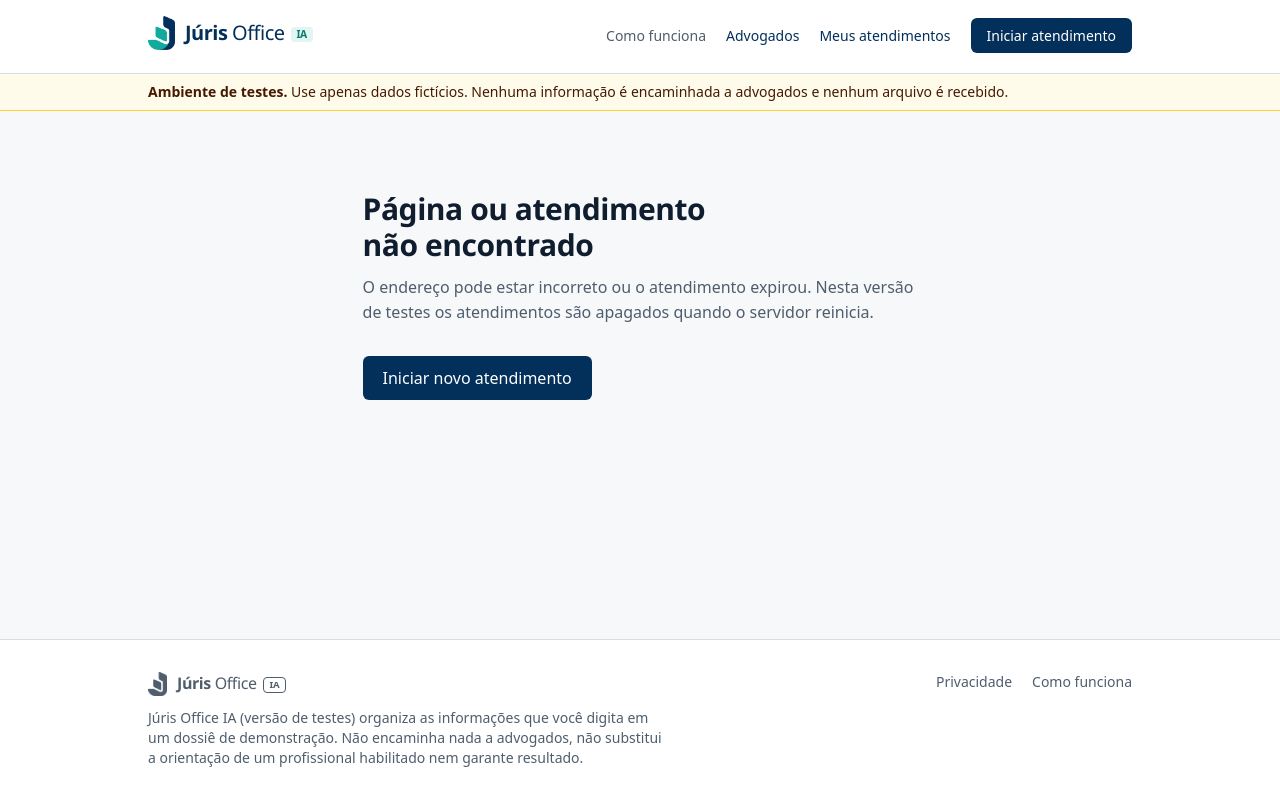
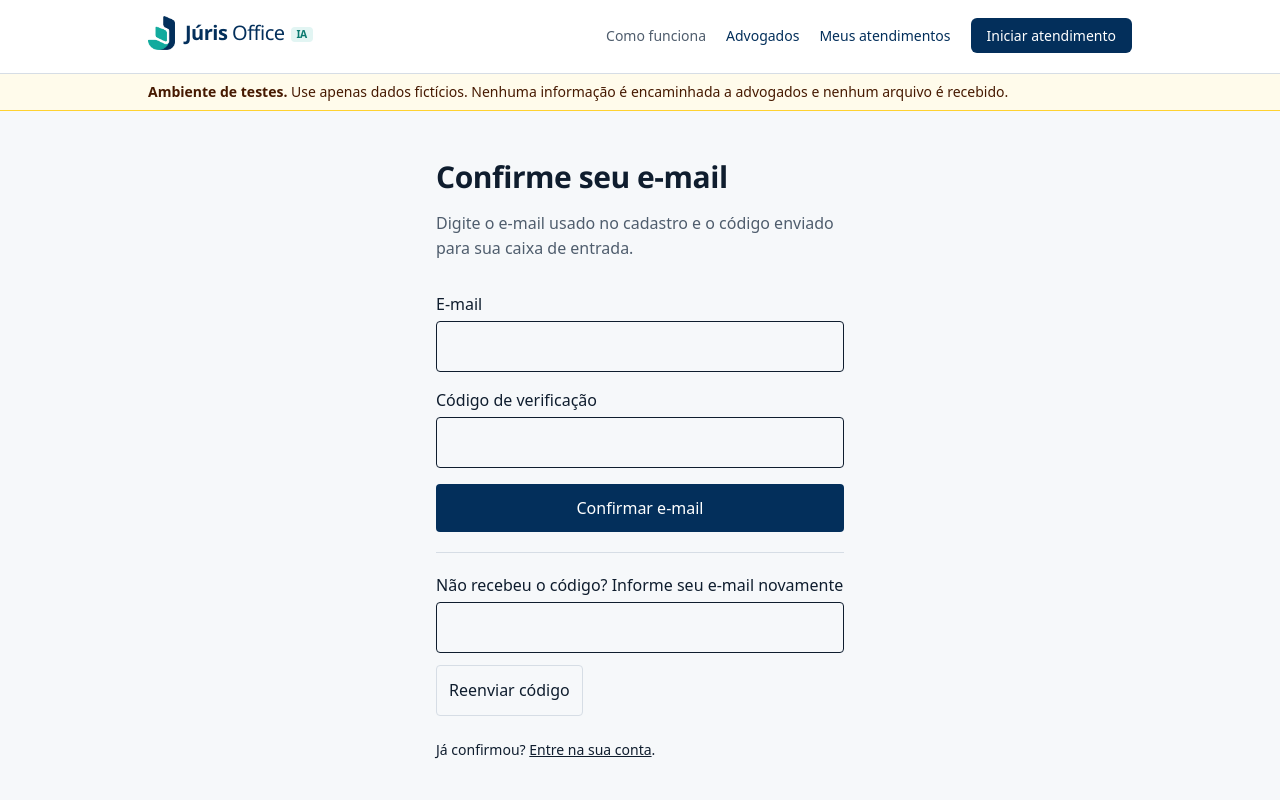
Before and after one commit to ravilson-create/Juris-Office, a Next.js app: page /auth/verify in a window 1280 px wide. Before the commit this address had no page. Shown: the top 800 px of the page. Built offline with nearby package versions, Linux system fonts and the light colour scheme.

Commit message:
Support Neon email verification code after signup

```diff
--- a/app/auth/actions.ts
+++ b/app/auth/actions.ts
@@ -5,7 +5,7 @@ import { z } from "zod";
 import { getAuth } from "@/lib/auth/server";
 import { claimLegacyCases } from "@/lib/auth/case-access";
 
-export type AuthState = { error: string } | null;
+export type AuthState = { error?: string; message?: string } | null;
 
 const credentials = z.object({
   email: z.email().max(254),
@@ -30,8 +30,31 @@ export async function signUp(_state: AuthState, form: FormData): Promise<AuthSta
   if (!input.success) return { error: "Confira nome, e-mail e senha (mínimo de 12 caracteres)." };
   const { error } = await getAuth().signUp.email(input.data);
   if (error) return { error: "Não foi possível criar a conta. Tente novamente." };
-  await claimLegacyCases();
-  redirect("/atendimento/meus");
+  redirect("/auth/verify");
+}
+
+export async function verifyEmail(_state: AuthState, form: FormData): Promise<AuthState> {
+  const input = z
+    .object({
+      email: z.email().max(254),
+      otp: z.string().trim().min(4).max(12),
+    })
+    .safeParse({ email: form.get("email"), otp: form.get("otp") });
+  if (!input.success) return { error: "Informe o e-mail e o código recebidos." };
+  const { error } = await getAuth().emailOtp.verifyEmail(input.data);
+  if (error) return { error: "Código inválido ou expirado. Confira o e-mail e tente novamente." };
+  redirect("/auth/sign-in?verified=1");
+}
+
+export async function resendVerification(_state: AuthState, form: FormData): Promise<AuthState> {
+  const email = z.email().max(254).safeParse(form.get("email"));
+  if (!email.success) return { error: "Informe um e-mail válido." };
+  const { error } = await getAuth().emailOtp.sendVerificationOtp({
+    email: email.data,
+    type: "email-verification",
+  });
+  if (error) return { error: "Não foi possível enviar outro código. Tente mais tarde." };
+  return { message: "Se a conta existir, um novo código foi enviado." };
 }
 
 export async function signOut() {
--- a/app/auth/auth-form.tsx
+++ b/app/auth/auth-form.tsx
@@ -13,6 +13,14 @@ export function AuthForm({ mode }: { mode: "sign-in" | "sign-up" }) {
   return (
     <main className="mx-auto max-w-md px-5 py-12">
       <h1 className="text-3xl">{signup ? "Criar conta" : "Entrar"}</h1>
+      {!signup && (
+        <p className="mt-3 text-muted">
+          Após o cadastro, confirme seu e-mail com o código recebido.{" "}
+          <Link href="/auth/verify" className="underline">
+            Digitar código
+          </Link>
+        </p>
+      )}
       <form action={action} className="mt-8 flex flex-col gap-5">
         {signup && (
           <label className="flex flex-col gap-1">
--- /dev/null
+++ b/app/auth/verify/page.tsx
@@ -0,0 +1,21 @@
+import Link from "next/link";
+import { VerifyForm } from "./verify-form";
+
+export default function VerifyPage() {
+  return (
+    <main className="mx-auto max-w-md px-5 py-12">
+      <h1 className="text-3xl">Confirme seu e-mail</h1>
+      <p className="mt-4 text-muted">
+        Digite o e-mail usado no cadastro e o código enviado para sua caixa de entrada.
+      </p>
+      <VerifyForm />
+      <p className="mt-6 text-sm">
+        Já confirmou?{" "}
+        <Link href="/auth/sign-in" className="underline">
+          Entre na sua conta
+        </Link>
+        .
+      </p>
+    </main>
+  );
+}
--- /dev/null
+++ b/app/auth/verify/verify-form.tsx
@@ -0,0 +1,66 @@
+"use client";
+
+import { useActionState } from "react";
+import { resendVerification, verifyEmail, type AuthState } from "../actions";
+
+export function VerifyForm() {
+  const [state, action, pending] = useActionState<AuthState, FormData>(verifyEmail, null);
+  const [resendState, resendAction, resending] = useActionState<AuthState, FormData>(
+    resendVerification,
+    null,
+  );
+  return (
+    <div className="mt-8 space-y-5">
+      <form action={action} className="flex flex-col gap-4">
+        <label className="flex flex-col gap-1">
+          E-mail
+          <input
+            type="email"
+            name="email"
+            autoComplete="email"
+            required
+            className="rounded border p-3"
+          />
+        </label>
+        <label className="flex flex-col gap-1">
+          Código de verificação
+          <input
+            name="otp"
+            inputMode="numeric"
+            autoComplete="one-time-code"
+            required
+            minLength={4}
+            maxLength={12}
+            className="rounded border p-3"
+          />
+        </label>
+        {state?.error && (
+          <p role="alert" className="text-red-700">
+            {state.error}
+          </p>
+        )}
+        <button disabled={pending} className="rounded bg-navy p-3 text-white">
+          {pending ? "Verificando…" : "Confirmar e-mail"}
+        </button>
+      </form>
+      <form action={resendAction} className="space-y-3 border-t border-line pt-5">
+        <label className="flex flex-col gap-1">
+          Não recebeu o código? Informe seu e-mail novamente
+          <input
+            type="email"
+            name="email"
+            autoComplete="email"
+            required
+            className="rounded border p-3"
+          />
+        </label>
+        {(resendState?.error || resendState?.message) && (
+          <p role="status">{resendState.error || resendState.message}</p>
+        )}
+        <button disabled={resending} className="rounded border border-line p-3">
+          {resending ? "Enviando…" : "Reenviar código"}
+        </button>
+      </form>
+    </div>
+  );
+}
```
Also changed, not shown: 1 other file (tests, documents, lock files or other folders).
